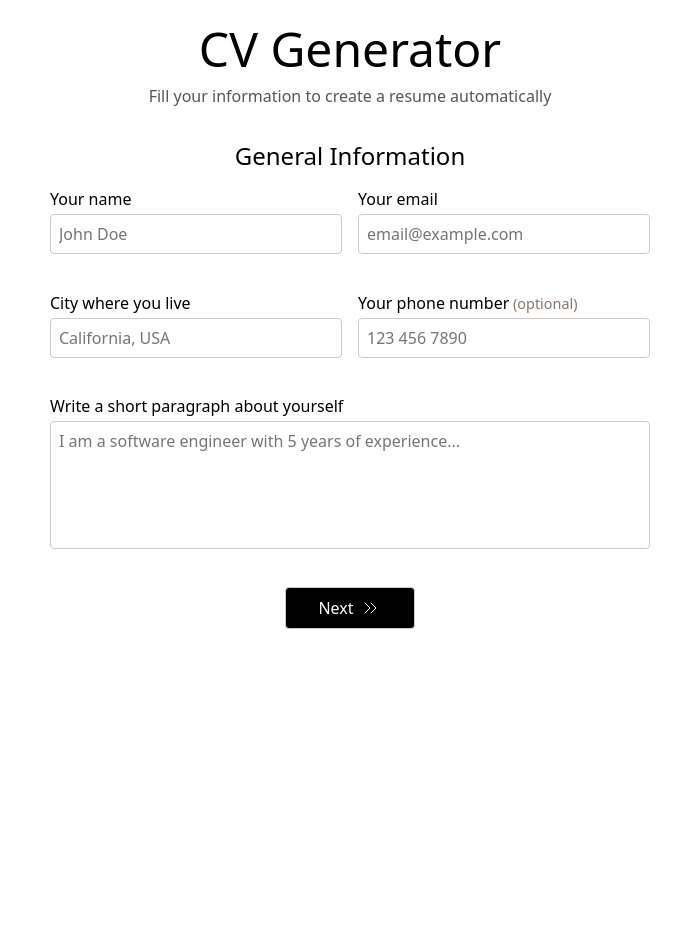
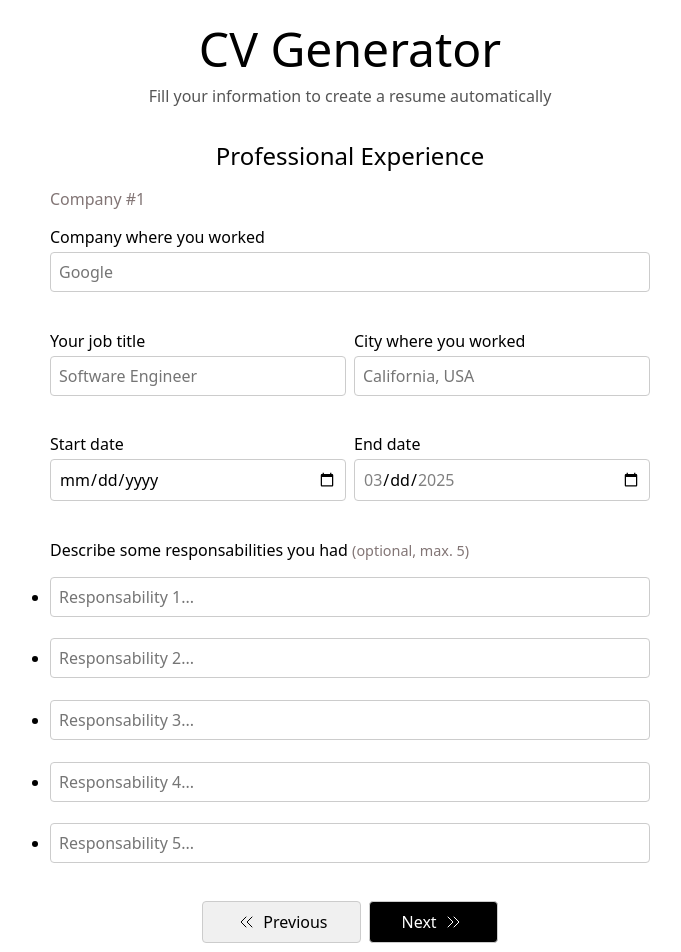
Before and after one commit to danielz0102/cv-generator, a React (Vite) app: page / in a window 1280 px wide. Shown: the top 952 px of the page, without its empty margins (290-971 px from the left). Before the commit the page ends 800 px from the top, so only its background shows below. Built offline with nearby package versions, Linux system fonts and the light colour scheme; a web font is replaced by a local one.

Commit message:
feat: add job responsabilities as a list

```diff
--- a/src/components/CV.jsx
+++ b/src/components/CV.jsx
@@ -96,7 +96,11 @@ function Company({ data }) {
           </p>
         </div>
       </header>
-      <p>{responsabilities}</p>
+      <ul className="responsabilities">
+        {responsabilities?.map((responsability, index) => (
+          <li key={index}>{responsability}</li>
+        ))}
+      </ul>
     </article>
   )
 }
--- a/src/components/CVForm.jsx
+++ b/src/components/CVForm.jsx
@@ -7,7 +7,7 @@ import { EducationForm } from './EducationForm'
 import { SkillsForm } from './SkillsForm'
 
 export function CVForm({ data, setData, onSubmit }) {
-  const [currentStep, setCurrentStep] = useState(0)
+  const [currentStep, setCurrentStep] = useState(2)
   const steps = [
     <GeneralForm onNext={handleNext} data={data} setData={setData} />,
     <ExperienceQuestion
--- a/src/components/ProfessionalForm.jsx
+++ b/src/components/ProfessionalForm.jsx
@@ -36,9 +36,20 @@ export function ProfessionalForm({ onPrevious, onNext, data, setData }) {
   function handleChange(event) {
     const { name, value } = event.currentTarget
     const newData = structuredClone(data)
+    const isResponsability = name.startsWith('responsability-')
 
     newData.companies[currentCompanyIndex] ??= {}
-    newData.companies[currentCompanyIndex][name] = value
+
+    if (isResponsability) {
+      const index = Number(name.split('-')[1])
+      newData.companies[currentCompanyIndex].responsabilities ??= []
+      newData.companies[currentCompanyIndex].responsabilities[index] = value
+    } else {
+      newData.companies[currentCompanyIndex][name] = value
+    }
+
+    console.log(newData.companies)
+
     setData(newData)
   }
 
@@ -129,22 +140,82 @@ export function ProfessionalForm({ onPrevious, onNext, data, setData }) {
             }}
           />
         </div>
-        <InputField
+        <div
+          className="responsabilities"
           key={`responsabilities-${currentCompanyIndex}`}
-          initialValue={currentCompany?.responsabilities ?? ''}
-          label="Describe the main responsibilities of your job"
-          attributes={{
-            id: 'responsabilities',
-            name: 'responsabilities',
-            type: 'textarea',
-            placeholder: 'Worked on the Google Search team...',
-            required: true,
-            rows: '5',
-            maxLength: '500',
-          }}
-          onChange={handleChange}
-          errorMsgs={{ valueMissing: 'This field is required' }}
-        />
+        >
+          <p>
+            Describe some responsabilities you had{' '}
+            <span className="info">(optional, max. 5)</span>
+          </p>
+          <ul>
+            <li>
+              <InputField
+                initialValue={currentCompany.responsabilities?.[0] ?? ''}
+                attributes={{
+                  id: 'responsability-0',
+                  name: 'responsability-0',
+                  type: 'text',
+                  placeholder: 'Responsability 1...',
+                  maxLength: 75,
+                }}
+                onChange={handleChange}
+              />
+            </li>
+            <li>
+              <InputField
+                initialValue={currentCompany.responsabilities?.[1] ?? ''}
+                attributes={{
+                  id: 'responsability-1',
+                  name: 'responsability-1',
+                  type: 'text',
+                  placeholder: 'Responsability 2...',
+                  maxLength: 75,
+                }}
+                onChange={handleChange}
+              />
+            </li>
+            <li>
+              <InputField
+                initialValue={currentCompany.responsabilities?.[2] ?? ''}
+                attributes={{
+                  id: 'responsability-2',
+                  name: 'responsability-2',
+                  type: 'text',
+                  placeholder: 'Responsability 3...',
+                  maxLength: 75,
+                }}
+                onChange={handleChange}
+              />
+            </li>
+            <li>
+              <InputField
+                initialValue={currentCompany.responsabilities?.[3] ?? ''}
+                attributes={{
+                  id: 'responsability-3',
+                  name: 'responsability-3',
+                  type: 'text',
+                  placeholder: 'Responsability 4...',
+                  maxLength: 75,
+                }}
+                onChange={handleChange}
+              />
+            </li>
+            <li>
+              <InputField
+                initialValue={currentCompany.responsabilities?.[4] ?? ''}
+                attributes={{
+                  id: 'responsability-4',
+                  name: 'responsability-4',
+                  type: 'text',
+                  placeholder: 'Responsability 5...',
+                  maxLength: 75,
+                }}
+                onChange={handleChange}
+              />
+            </li>
+          </ul>
+        </div>
       </div>
       <div className="btns-container">
         <button
--- a/src/styles/CVForm.css
+++ b/src/styles/CVForm.css
@@ -26,7 +26,8 @@
 
 .professional-fields,
 .education-fields,
-.skills-fields {
+.skills-fields,
+.responsabilities {
   display: flex;
   flex-direction: column;
   gap: 16px;
```
Also changed, not shown: 1 other file (tests, documents, lock files or other folders).
